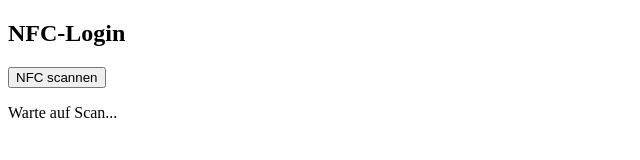
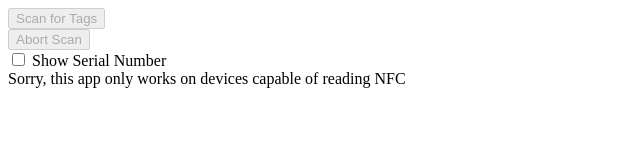
Before and after one commit to MarcelDiller/nfc-login, a plain HTML site: page index.html in a window 1280 px wide. Shown: the whole page, without its empty margins (0-640 px from the left). Drawn offline with Linux system fonts and the light colour scheme.

Commit message:
Add files via upload

```diff
--- a/index.html
+++ b/index.html
@@ -6,10 +6,26 @@
     <title>NFC Login</title>
 </head>
 <body>
-    <h2>NFC-Login</h2>
-    <button id="scanNFC">NFC scannen</button>
-    <p id="nfcOutput">Warte auf Scan...</p>
+    <div>
+        <button id="scanButton" onclick="scanTag()">Scan for Tags</button>
+    </div>
+    <div>
+        <button id="stopScanButton" onclick="abortScan()" disabled>Abort Scan</button>
+    </div>
+    <div style="position:relative;">
+        <input type="checkbox" id="showSerialNumber" /> <label for="showSerialNumber">Show Serial Number</label>
 
+    </div>
+
+
+
+
+    <div id="scanResult">
+
+    </div>
+    <div id="lastError">
+
+    </div>
     <script>
         var reader;
         var abortController = new AbortController();
```
